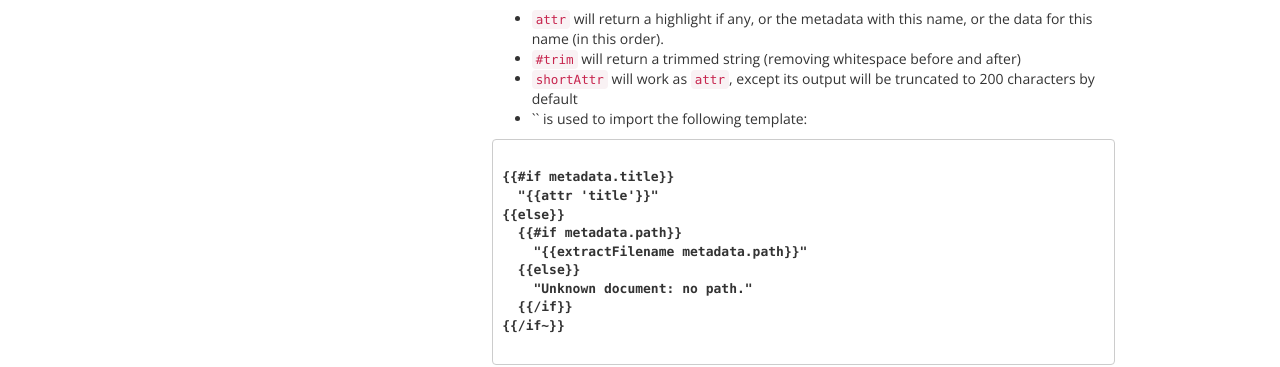
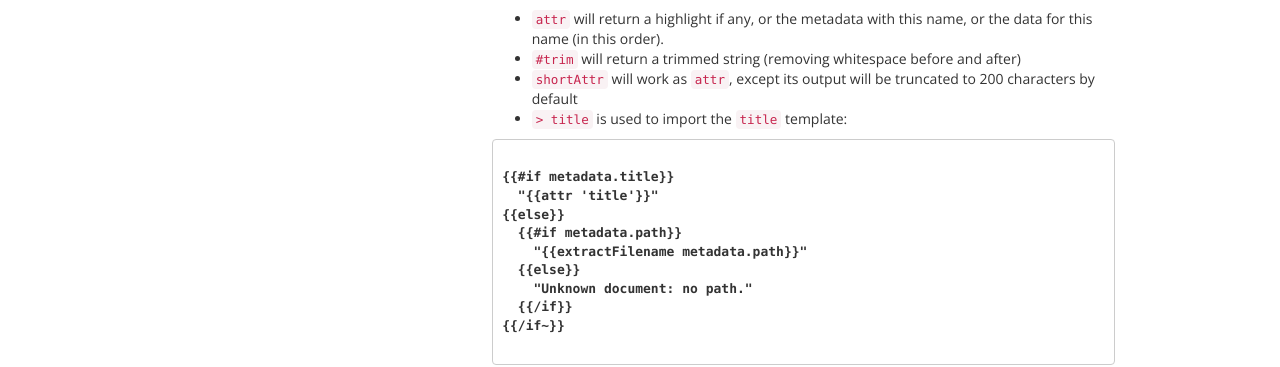
Before and after one commit to AnyFetch/developers.anyfetch.com, a Jekyll site: the page built from guides/concepts/projection.md, in a window 1280 px wide and 900 px high, scrolled down 1063 px. Shown: the part 151-518 px from the top of the window. Built offline with Jekyll 4.4.1, drawn with Linux system fonts in a browser that asks for light colours; nearby versions of some CDN libraries; Markdown is read by kramdown in place of the engine named in the settings.

Commit message:
Fix bracket escaping

````diff
--- a/guides/concepts/projection.md
+++ b/guides/concepts/projection.md
@@ -51,7 +51,7 @@ Things to note:
 * `attr` will return a highlight if any, or the metadata with this name, or the data for this name (in this order).
 * `#trim` will return a trimmed string (removing whitespace before and after)
 * `shortAttr` will work as `attr`, except its output will be truncated to 200 characters by default
-* `{{&gt; title}}` is used to import the following template:
+* `> title` is used to import the `title` template:
 
 ```
 {%raw%}
````
